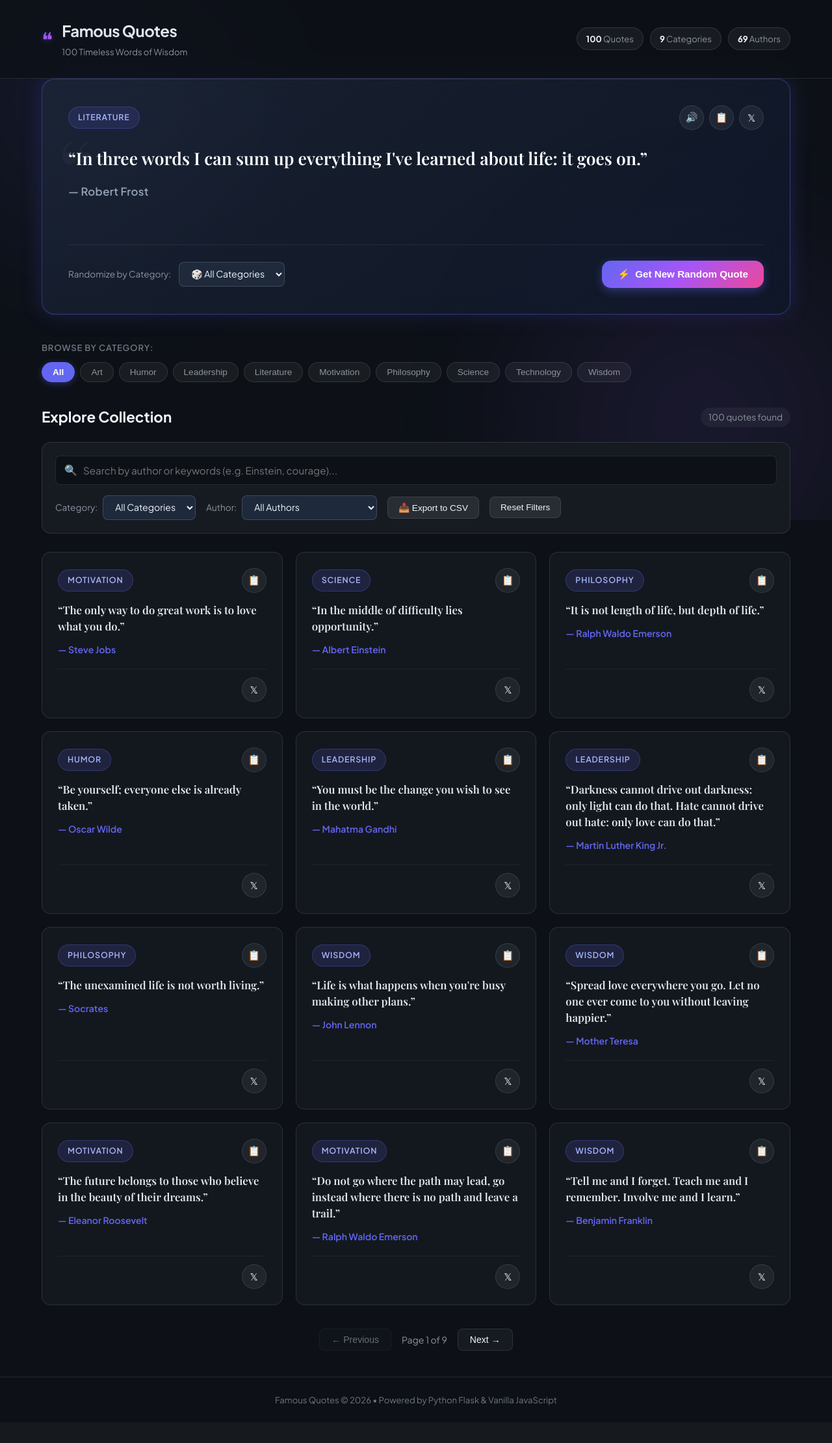
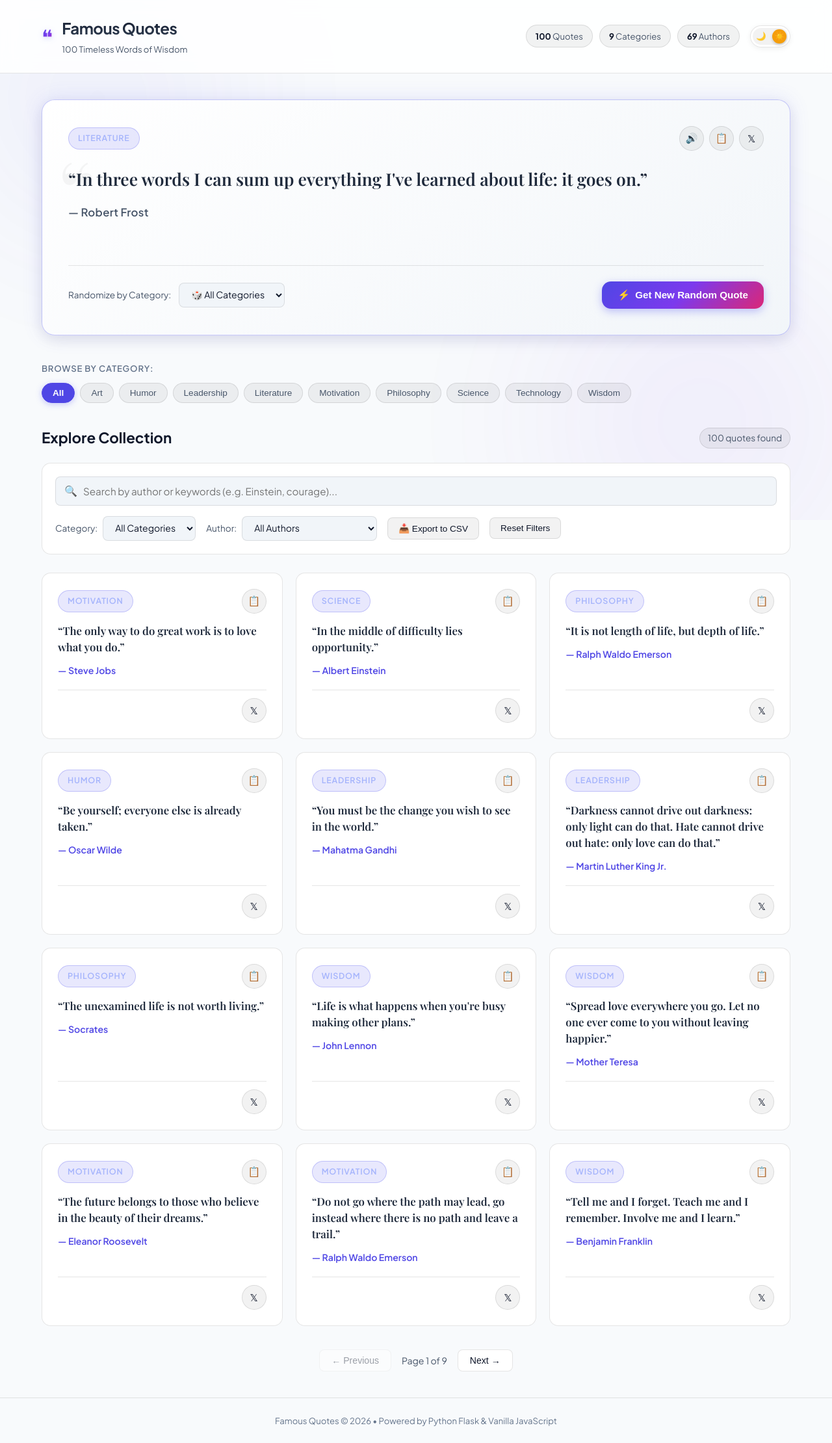
Before and after one commit to phuang68/bryanhuang-famous-quotes, a Flask app: page / in a window 1280 px wide. Shown: the whole page at 65% size. Before the commit the page ends 2162 px from the top, so only its background shows below. Run offline with Flask 3, Linux system fonts and the light colour scheme; some web fonts are replaced.

Commit message:
[feat]: add theme toggle

```diff
--- a/static/css/style.css
+++ b/static/css/style.css
@@ -3,11 +3,26 @@
     --bg-secondary: #161b22;
     --bg-card: rgba(22, 27, 34, 0.85);
     --bg-card-hover: rgba(30, 38, 48, 0.95);
+    --bg-header: rgba(13, 17, 23, 0.85);
+    --bg-input: #0d1117;
+    --bg-select: #1e293b;
     --border-color: rgba(255, 255, 255, 0.1);
     --border-accent: rgba(99, 102, 241, 0.4);
     --text-primary: #f0f6fc;
     --text-secondary: #8b949e;
     --text-muted: #6e7681;
+    --text-heading: linear-gradient(180deg, #ffffff 0%, #cbd5e1 100%);
+    --quote-text-color: #f8fafc;
+    --quote-author-color: #94a3b8;
+    --watermark-color: rgba(255, 255, 255, 0.03);
+    --pill-bg: rgba(255, 255, 255, 0.05);
+    --pill-hover-bg: rgba(255, 255, 255, 0.1);
+    --btn-secondary-bg: rgba(255, 255, 255, 0.08);
+    --btn-secondary-hover: rgba(255, 255, 255, 0.15);
+    --icon-btn-bg: rgba(255, 255, 255, 0.06);
+    --icon-btn-hover: rgba(255, 255, 255, 0.15);
+    --glow-opacity: 0.15;
+
     --accent-indigo: #6366f1;
     --accent-purple: #8b5cf6;
     --accent-pink: #ec4899;
@@ -26,6 +41,45 @@
     --font-serif: 'Playfair Display', Georgia, serif;
 }
 
+[data-theme="light"],
+:root[data-theme="light"] {
+    --bg-primary: #f8fafc;
+    --bg-secondary: #ffffff;
+    --bg-card: rgba(255, 255, 255, 0.9);
+    --bg-card-hover: #ffffff;
+    --bg-header: rgba(255, 255, 255, 0.85);
+    --bg-input: #f1f5f9;
+    --bg-select: #f1f5f9;
+    --border-color: rgba(0, 0, 0, 0.1);
+    --border-accent: rgba(99, 102, 241, 0.35);
+    --text-primary: #0f172a;
+    --text-secondary: #475569;
+    --text-muted: #64748b;
+    --text-heading: linear-gradient(180deg, #0f172a 0%, #334155 100%);
+    --quote-text-color: #1e293b;
+    --quote-author-color: #475569;
+    --watermark-color: rgba(0, 0, 0, 0.04);
+    --pill-bg: rgba(0, 0, 0, 0.05);
+    --pill-hover-bg: rgba(0, 0, 0, 0.09);
+    --btn-secondary-bg: rgba(0, 0, 0, 0.05);
+    --btn-secondary-hover: rgba(0, 0, 0, 0.1);
+    --icon-btn-bg: rgba(0, 0, 0, 0.05);
+    --icon-btn-hover: rgba(0, 0, 0, 0.1);
+    --glow-opacity: 0.08;
+
+    --accent-indigo: #4f46e5;
+    --accent-purple: #7c3aed;
+    --accent-pink: #db2777;
+    --accent-amber: #d97706;
+    --accent-cyan: #0891b2;
+    --accent-emerald: #059669;
+    --gradient-brand: linear-gradient(135deg, #4f46e5, #7c3aed, #db2777);
+    --gradient-card: linear-gradient(145deg, rgba(255, 255, 255, 0.95), rgba(241, 245, 249, 0.95));
+    --shadow-sm: 0 2px 8px rgba(0, 0, 0, 0.06);
+    --shadow-md: 0 8px 24px rgba(15, 23, 42, 0.08);
+    --shadow-glow: 0 0 30px rgba(99, 102, 241, 0.15);
+}
+
 * {
     box-sizing: border-box;
     margin: 0;
@@ -57,7 +112,8 @@ body {
     position: absolute;
     border-radius: 50%;
     filter: blur(120px);
-    opacity: 0.15;
+    opacity: var(--glow-opacity);
+    transition: opacity 0.3s ease;
 }
 
 .sphere-1 {
@@ -87,13 +143,14 @@ body {
 
 /* Header */
 .app-header {
-    padding: 28px 0;
+    padding: 24px 0;
     border-bottom: 1px solid var(--border-color);
     backdrop-filter: blur(12px);
-    background-color: rgba(13, 17, 23, 0.8);
+    background-color: var(--bg-header);
     position: sticky;
     top: 0;
     z-index: 100;
+    transition: background-color 0.3s ease, border-color 0.3s ease;
 }
 
 .header-container {
@@ -123,7 +180,7 @@ body {
     font-size: 1.5rem;
     font-weight: 700;
     letter-spacing: -0.5px;
-    background: linear-gradient(180deg, #ffffff 0%, #cbd5e1 100%);
+    background: var(--text-heading);
     -webkit-background-clip: text;
     -webkit-text-fill-color: transparent;
 }
@@ -133,6 +190,13 @@ body {
     color: var(--text-secondary);
 }
 
+.header-right {
+    display: flex;
+    align-items: center;
+    gap: 16px;
+    flex-wrap: wrap;
+}
+
 .header-stats {
     display: flex;
     gap: 10px;
@@ -140,17 +204,78 @@ body {
 }
 
 .stat-pill {
-    background: rgba(255, 255, 255, 0.05);
+    background: var(--pill-bg);
     border: 1px solid var(--border-color);
     padding: 6px 14px;
     border-radius: 9999px;
     font-size: 0.82rem;
     color: var(--text-secondary);
+    transition: background 0.3s ease, border-color 0.3s ease;
 }
 
 .stat-pill span {
     font-weight: 700;
     color: var(--text-primary);
+}
+
+/* Theme Toggle Switch */
+.theme-toggle {
+    background: var(--bg-card);
+    border: 1px solid var(--border-color);
+    border-radius: 9999px;
+    padding: 3px;
+    cursor: pointer;
+    display: inline-flex;
+    align-items: center;
+    transition: all 0.25s ease;
+    box-shadow: var(--shadow-sm);
+    outline: none;
+}
+
+.theme-toggle:hover {
+    border-color: var(--accent-indigo);
+    transform: translateY(-1px);
+}
+
+.theme-toggle:focus-visible {
+    box-shadow: 0 0 0 3px rgba(99, 102, 241, 0.3);
+}
+
+.theme-toggle-track {
+    position: relative;
+    display: flex;
+    align-items: center;
+    justify-content: space-between;
+    width: 54px;
+    height: 26px;
+    border-radius: 9999px;
+    padding: 0 5px;
+    background: var(--pill-bg);
+    transition: background-color 0.3s ease;
+}
+
+.theme-icon {
+    font-size: 0.78rem;
+    line-height: 1;
+    z-index: 1;
+    user-select: none;
+}
+
+.theme-toggle-thumb {
+    position: absolute;
+    top: 2px;
+    left: 2px;
+    width: 22px;
+    height: 22px;
+    background: var(--accent-indigo);
+    border-radius: 50%;
+    transition: transform 0.3s cubic-bezier(0.16, 1, 0.3, 1), background-color 0.3s ease;
+    box-shadow: 0 2px 4px rgba(0, 0, 0, 0.2);
+}
+
+[data-theme="light"] .theme-toggle-thumb {
+    transform: translateX(28px);
+    background: #f59e0b;
 }
 
 /* Main Content */
@@ -169,6 +294,7 @@ main {
     border: 1px solid var(--border-accent);
     border-radius: var(--radius-lg);
     padding: 40px;
+    margin-top: 40px;
     position: relative;
     box-shadow: var(--shadow-glow), var(--shadow-md);
     backdrop-filter: blur(16px);
@@ -205,7 +331,7 @@ main {
 }
 
 .icon-btn {
-    background: rgba(255, 255, 255, 0.06);
+    background: var(--icon-btn-bg);
     border: 1px solid var(--border-color);
     color: var(--text-primary);
     width: 38px;
@@ -246,7 +372,7 @@ main {
     font-family: var(--font-serif);
     font-size: 8rem;
     line-height: 1;
-    color: rgba(255, 255, 255, 0.03);
+    color: var(--watermark-color);
     pointer-events: none;
     user-select: none;
 }
@@ -256,7 +382,7 @@ main {
     font-size: 1.65rem;
     font-weight: 600;
     line-height: 1.5;
-    color: #ffffff;
+    color: var(--quote-text-color);
     margin-bottom: 18px;
     position: relative;
     z-index: 1;
@@ -269,7 +395,7 @@ main {
     font-style: normal;
     font-size: 1.05rem;
     font-weight: 600;
-    color: #94a3b8;
+    color: var(--quote-author-color);
     letter-spacing: 0.3px;
     transition: opacity 0.3s ease;
 }
@@ -280,7 +406,7 @@ main {
     align-items: center;
     flex-wrap: wrap;
     gap: 16px;
-    border-top: 1px solid rgba(255, 255, 255, 0.08);
+    border-top: 1px solid var(--border-color);
     padding-top: 24px;
 }
 
@@ -296,8 +422,8 @@ main {
 }
 
 .styled-select {
-    background-color: #1e293b;
-    border: 1px solid rgba(255, 255, 255, 0.15);
+    background-color: var(--bg-select);
+    border: 1px solid var(--border-color);
     color: var(--text-primary);
     padding: 8px 14px;
     border-radius: var(--radius-sm);
@@ -338,7 +464,7 @@ main {
 }
 
 .btn-secondary {
-    background: rgba(255, 255, 255, 0.08);
+    background: var(--btn-secondary-bg);
     color: var(--text-primary);
     border: 1px solid var(--border-color);
     padding: 8px 16px;
@@ -375,7 +501,7 @@ main {
 }
 
 .chip {
-    background: rgba(255, 255, 255, 0.05);
+    background: var(--pill-bg);
     border: 1px solid var(--border-color);
     color: var(--text-secondary);
     padding: 7px 16px;
@@ -421,9 +547,10 @@ main {
 .results-badge {
     font-size: 0.85rem;
     color: var(--text-secondary);
-    background: rgba(255, 255, 255, 0.05);
+    background: var(--pill-bg);
     padding: 4px 12px;
     border-radius: 9999px;
+    border: 1px solid var(--border-color);
 }
 
 /* Search and Filter Bar */
@@ -454,7 +582,7 @@ main {
 
 .search-input-wrapper input {
     width: 100%;
-    background-color: #0d1117;
+    background-color: var(--bg-input);
     border: 1px solid var(--border-color);
     border-radius: var(--radius-sm);
     padding: 12px 40px 12px 42px;
@@ -548,7 +676,7 @@ main {
     font-size: 1.05rem;
     font-weight: 500;
     line-height: 1.5;
-    color: #e2e8f0;
+    color: var(--quote-text-color);
 }
 
 .card-quote-author {
@@ -563,7 +691,7 @@ main {
 .quote-card-footer {
     display: flex;
     justify-content: flex-end;
-    border-top: 1px solid rgba(255, 255, 255, 0.05);
+    border-top: 1px solid var(--border-color);
     padding-top: 12px;
     gap: 8px;
 }
--- a/static/js/app.js
+++ b/static/js/app.js
@@ -43,6 +43,7 @@ const elements = {
     btnExportCsv: document.getElementById('btn-export-csv'),
     btnResetFilters: document.getElementById('btn-reset-filters'),
     btnEmptyReset: document.getElementById('btn-empty-reset'),
+    themeToggle: document.getElementById('theme-toggle'),
 
     // Grid & Pagination
     quotesGrid: document.getElementById('quotes-grid'),
@@ -64,6 +65,36 @@ function showToast(message = 'Copied to clipboard!') {
     setTimeout(() => {
         elements.toast.classList.remove('show');
     }, 2400);
+}
+
+// Theme Management (Dark / Light Mode)
+function initTheme() {
+    const savedTheme = localStorage.getItem('quotes_theme');
+    if (savedTheme) {
+        setTheme(savedTheme, false);
+    } else if (window.matchMedia && window.matchMedia('(prefers-color-scheme: light)').matches) {
+        setTheme('light', false);
+    } else {
+        setTheme('dark', false);
+    }
+}
+
+function setTheme(theme, notify = true) {
+    if (theme === 'light') {
+        document.documentElement.setAttribute('data-theme', 'light');
+    } else {
+        document.documentElement.removeAttribute('data-theme');
+    }
+    localStorage.setItem('quotes_theme', theme);
+    if (notify) {
+        showToast(theme === 'light' ? 'Switched to Light Mode ☀️' : 'Switched to Dark Mode 🌙');
+    }
+}
+
+function toggleTheme() {
+    const currentTheme = document.documentElement.getAttribute('data-theme') === 'light' ? 'light' : 'dark';
+    const nextTheme = currentTheme === 'light' ? 'dark' : 'light';
+    setTheme(nextTheme, true);
 }
 
 // Utility: Copy text to clipboard with button feedback
@@ -412,6 +443,11 @@ function setupEventListeners() {
     // Text to Speech
     elements.btnListen.addEventListener('click', speakCurrentQuote);
 
+    // Theme toggle
+    if (elements.themeToggle) {
+        elements.themeToggle.addEventListener('click', toggleTheme);
+    }
+
     // Export to CSV
     if (elements.btnExportCsv) {
         elements.btnExportCsv.addEventListener('click', exportToCSV);
@@ -478,6 +514,7 @@ function setupEventListeners() {
 
 // Application Initialization
 document.addEventListener('DOMContentLoaded', () => {
+    initTheme();
     setupEventListeners();
     fetchStats();
     fetchFilterOptions();
--- a/templates/index.html
+++ b/templates/index.html
@@ -8,6 +8,17 @@
     <link rel="preconnect" href="https://fonts.gstatic.com" crossorigin>
     <link href="https://fonts.googleapis.com/css2?family=Plus+Jakarta+Sans:ital,wght@0,300;0,400;0,600;0,700;1,400;1,600&family=Playfair+Display:ital,wght@0,600;0,700;1,600;1,700&display=swap" rel="stylesheet">
     <link rel="stylesheet" href="/static/css/style.css">
+    <script>
+        (function() {
+            var theme = localStorage.getItem('quotes_theme');
+            if (!theme && window.matchMedia && window.matchMedia('(prefers-color-scheme: light)').matches) {
+                theme = 'light';
+            }
+            if (theme === 'light') {
+                document.documentElement.setAttribute('data-theme', 'light');
+            }
+        })();
+    </script>
 </head>
 <body>
     <div class="background-decorations">
@@ -24,10 +35,19 @@
                     <span class="subtitle">100 Timeless Words of Wisdom</span>
                 </div>
             </div>
-            <div class="header-stats" id="header-stats">
-                <div class="stat-pill"><span id="stat-quotes">100</span> Quotes</div>
-                <div class="stat-pill"><span id="stat-categories">--</span> Categories</div>
-                <div class="stat-pill"><span id="stat-authors">--</span> Authors</div>
+            <div class="header-right">
+                <div class="header-stats" id="header-stats">
+                    <div class="stat-pill"><span id="stat-quotes">100</span> Quotes</div>
+                    <div class="stat-pill"><span id="stat-categories">--</span> Categories</div>
+                    <div class="stat-pill"><span id="stat-authors">--</span> Authors</div>
+                </div>
+                <button class="theme-toggle" id="theme-toggle" title="Toggle Light/Dark Mode" aria-label="Toggle Light/Dark theme">
+                    <span class="theme-toggle-track">
+                        <span class="theme-icon theme-icon-moon" aria-hidden="true">🌙</span>
+                        <span class="theme-icon theme-icon-sun" aria-hidden="true">☀️</span>
+                        <span class="theme-toggle-thumb"></span>
+                    </span>
+                </button>
             </div>
         </div>
     </header>
```
Also changed, not shown: other parts of static/css/style.css (+13 -11 lines), README.md.
